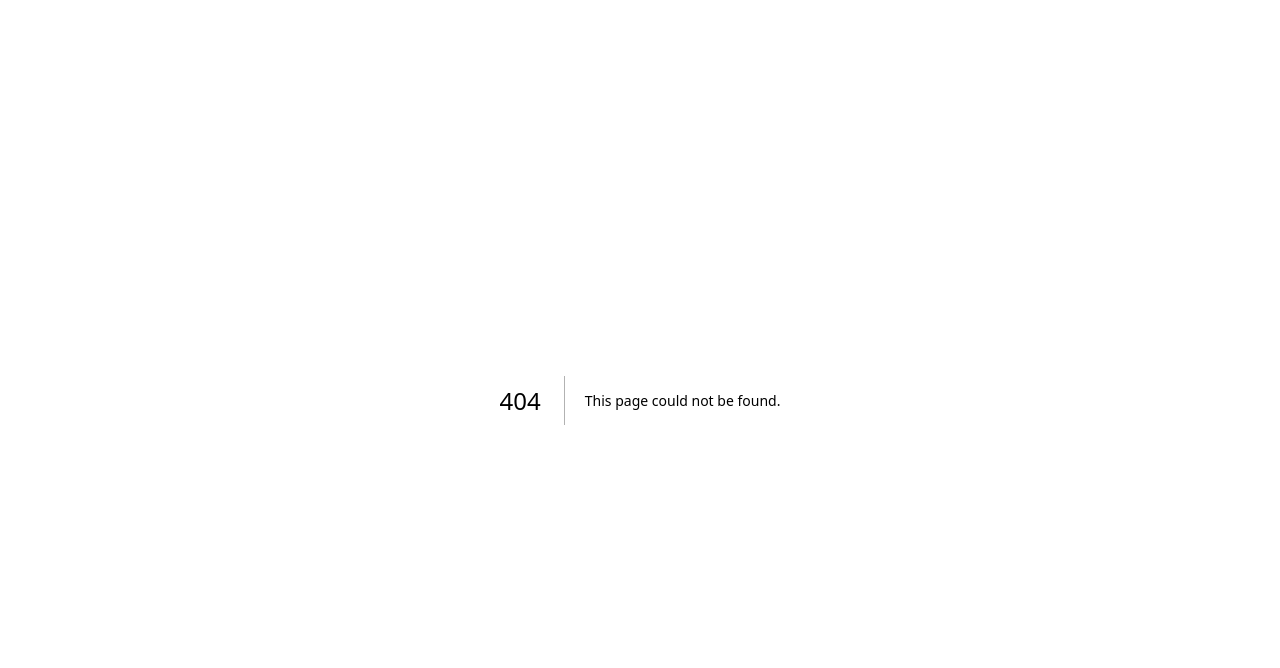
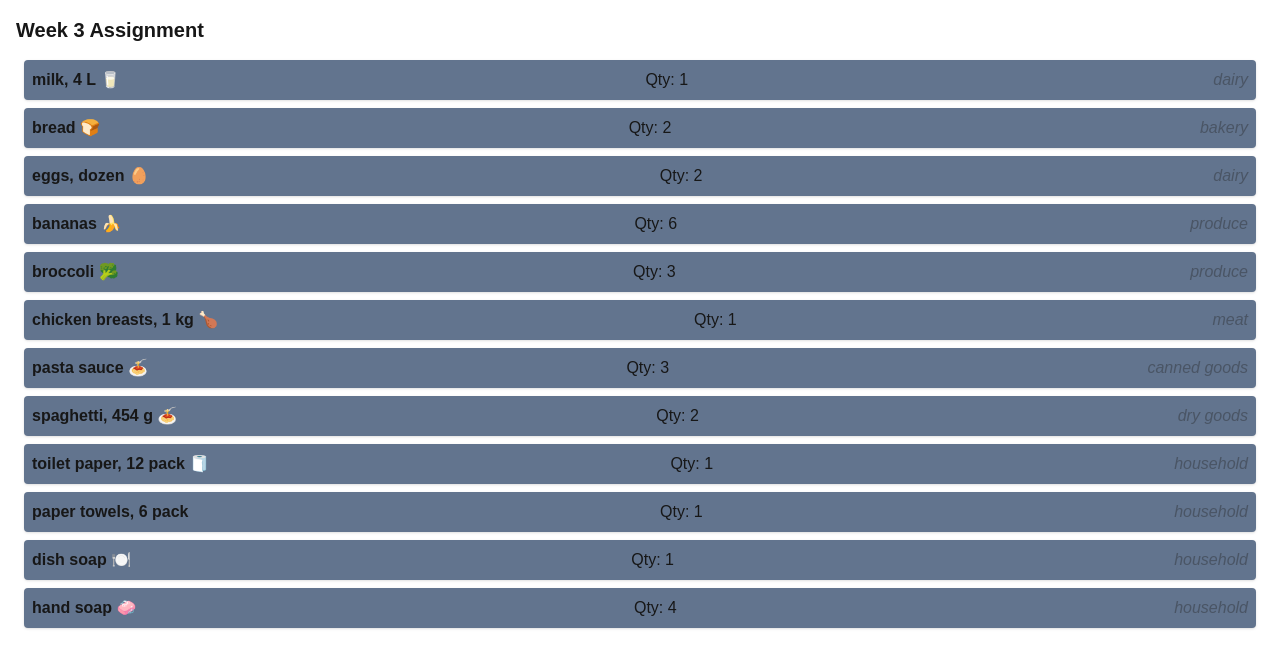
Before and after one commit to enchxnt3d/cprg306-assignments, a Next.js app: page /week-3 in a window 1280 px wide. Before the commit this address had no page. Shown: the top 668 px of the page. Built offline with nearby package versions, Linux system fonts and the light colour scheme.

Commit message:
week-3 assignment
completed week-3 assignment

```diff
--- a/app/page.js
+++ b/app/page.js
@@ -10,6 +10,11 @@
             Week 2 Assignment
           </Link>
         </li>
+        <li>
+          <Link className="text-blue-600 underline" href="./week-3">
+            Week 3 Assignment
+          </Link>
+        </li>
       </ul>
     </main>
   );
--- /dev/null
+++ b/app/week-3/item-list.js
@@ -0,0 +1,142 @@
+import Item from "./item";
+
+export default function ItemList() {
+  const item1 = {
+    name: "milk, 4 L 🥛",
+    quantity: 1,
+    category: "dairy",
+  };
+
+  const item2 = {
+    name: "bread 🍞",
+    quantity: 2,
+    category: "bakery",
+  };
+
+  const item3 = {
+    name: "eggs, dozen 🥚",
+    quantity: 2,
+    category: "dairy",
+  };
+
+  const item4 = {
+    name: "bananas 🍌",
+    quantity: 6,
+    category: "produce",
+  };
+
+  const item5 = {
+    name: "broccoli 🥦",
+    quantity: 3,
+    category: "produce",
+  };
+
+  const item6 = {
+    name: "chicken breasts, 1 kg 🍗",
+    quantity: 1,
+    category: "meat",
+  };
+
+  const item7 = {
+    name: "pasta sauce 🍝",
+    quantity: 3,
+    category: "canned goods",
+  };
+
+  const item8 = {
+    name: "spaghetti, 454 g 🍝",
+    quantity: 2,
+    category: "dry goods",
+  };
+
+  const item9 = {
+    name: "toilet paper, 12 pack 🧻",
+    quantity: 1,
+    category: "household",
+  };
+
+  const item10 = {
+    name: "paper towels, 6 pack",
+    quantity: 1,
+    category: "household",
+  };
+
+  const item11 = {
+    name: "dish soap 🍽️",
+    quantity: 1,
+    category: "household",
+  };
+
+  const item12 = {
+    name: "hand soap 🧼",
+    quantity: 4,
+    category: "household",
+  };
+
+  return (
+    <main>
+      <ul>
+        <Item
+          name={item1.name}
+          quantity={item1.quantity}
+          category={item1.category}
+        />
+        <Item
+          name={item2.name}
+          quantity={item2.quantity}
+          category={item2.category}
+        />
+        <Item
+          name={item3.name}
+          quantity={item3.quantity}
+          category={item3.category}
+        />
+        <Item
+          name={item4.name}
+          quantity={item4.quantity}
+          category={item4.category}
+        />
+        <Item
+          name={item5.name}
+          quantity={item5.quantity}
+          category={item5.category}
+        />
+        <Item
+          name={item6.name}
+          quantity={item6.quantity}
+          category={item6.category}
+        />
+        <Item
+          name={item7.name}
+          quantity={item7.quantity}
+          category={item7.category}
+        />
+        <Item
+          name={item8.name}
+          quantity={item8.quantity}
+          category={item8.category}
+        />
+        <Item
+          name={item9.name}
+          quantity={item9.quantity}
+          category={item9.category}
+        />
+        <Item
+          name={item10.name}
+          quantity={item10.quantity}
+          category={item10.category}
+        />
+        <Item
+          name={item11.name}
+          quantity={item11.quantity}
+          category={item11.category}
+        />
+        <Item
+          name={item12.name}
+          quantity={item12.quantity}
+          category={item12.category}
+        />
+      </ul>
+    </main>
+  );
+}
--- /dev/null
+++ b/app/week-3/item.js
@@ -0,0 +1,9 @@
+export default function Item({ name, quantity, category }) {
+  return (
+    <li className="p-2 m-2 bg-slate-500 rounded shadow flex justify-between">
+      <span className="font-semibold">{name}</span>
+      <span>Qty: {quantity}</span>
+      <span className="italic text-gray-600">{category}</span>
+    </li>
+  );
+}
--- /dev/null
+++ b/app/week-3/page.js
@@ -0,0 +1,10 @@
+import ItemList from "./item-list";
+
+export default function Page() {
+  return (
+    <main className="p-4">
+      <h1 className="text-xl font-bold mb-4">Week 3 Assignment</h1>
+      <ItemList />
+    </main>
+  );
+}
```
